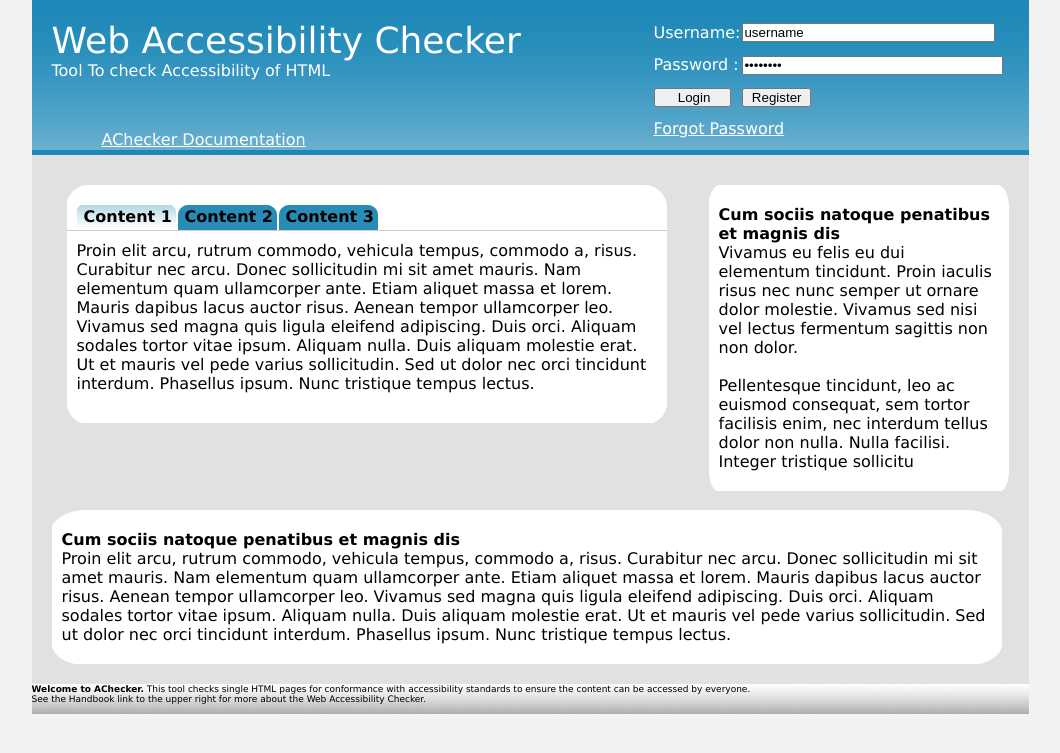
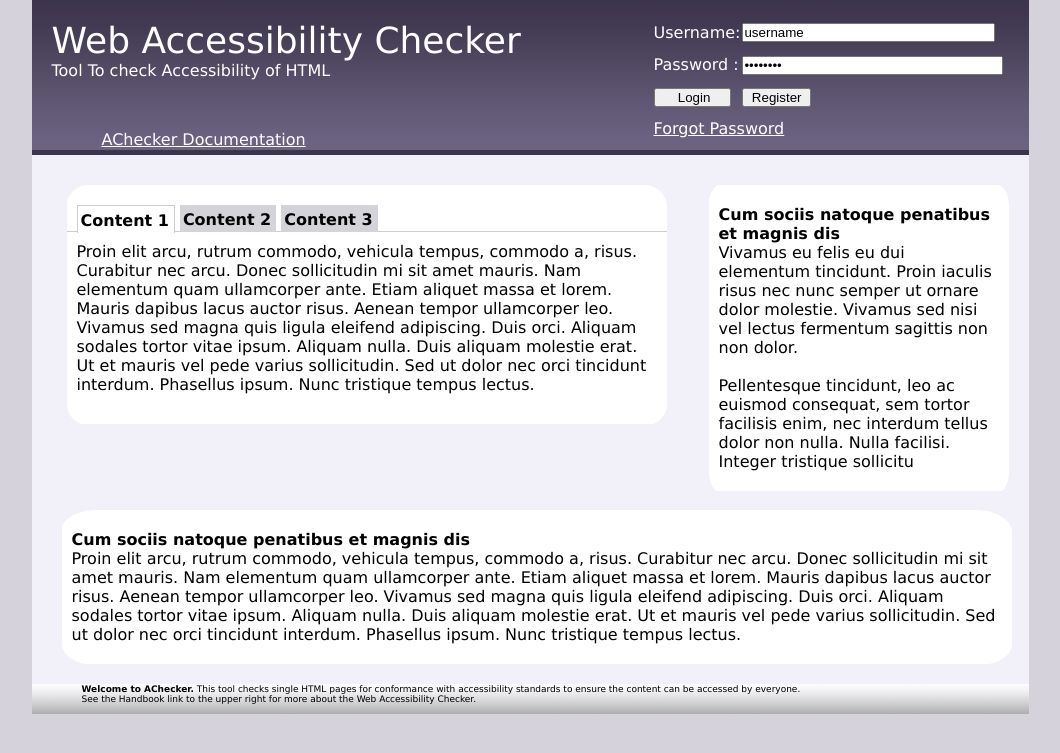
Before and after one commit to anujaverma/AChecker_interface, a PHP site: page /prototype.html in a window 1280 px wide. Shown: the top 753 px of the page, without its empty margins (110-1170 px from the left). Run offline with PHP 8.4, Linux system fonts and the light colour scheme.

Commit message:
updating CSSes

```diff
--- a/prototype.html
+++ b/prototype.html
@@ -5,7 +5,7 @@
 <title>sample</title>
 <meta name="keywords" content="" />
 <meta name="description" content="" />
-<link href="styles_blue.css" rel="stylesheet" type="text/css" media="screen" />
+<link href="styles_purple.css" rel="stylesheet" type="text/css" media="screen" />
 <script type="text/javascript" src="lib/jquery-1.3.2.min.js"></script>
 <script type="text/javascript" src="lib/jquery.tools.js"></script>
 <script src="lib/jquery.min.js"></script>
--- a/styles_blue.css
+++ b/styles_blue.css
@@ -221,6 +221,10 @@
 	height:20px;
 	background-image:url(images_blue/result-top.png);
 }
+#result
+{
+	margin-left:10px;
+}
 #result_con
 {
 	background-color:#FFFFFF;
@@ -236,6 +240,7 @@
 }
 #footer_bg
 {
+	padding-left: 50px;
 	height: 30px;
 	font-size:9px;
  	background-image:url(images_blue/bottom.png);
--- a/styles_purple.css
+++ b/styles_purple.css
@@ -223,10 +223,14 @@
 	height:20px;
 	background-image:url(images_purple/result_bot.png);
 }
-
+#result
+{
+	margin-left:10px;
+}
 #footer_bg
 {
 	height: 30px;
+	padding-left: 50px;
 	font-size:9px;
  	background-image:url(images_purple/bottom.png);
 	background-color:#000000; /*b5b5b8 */
```
